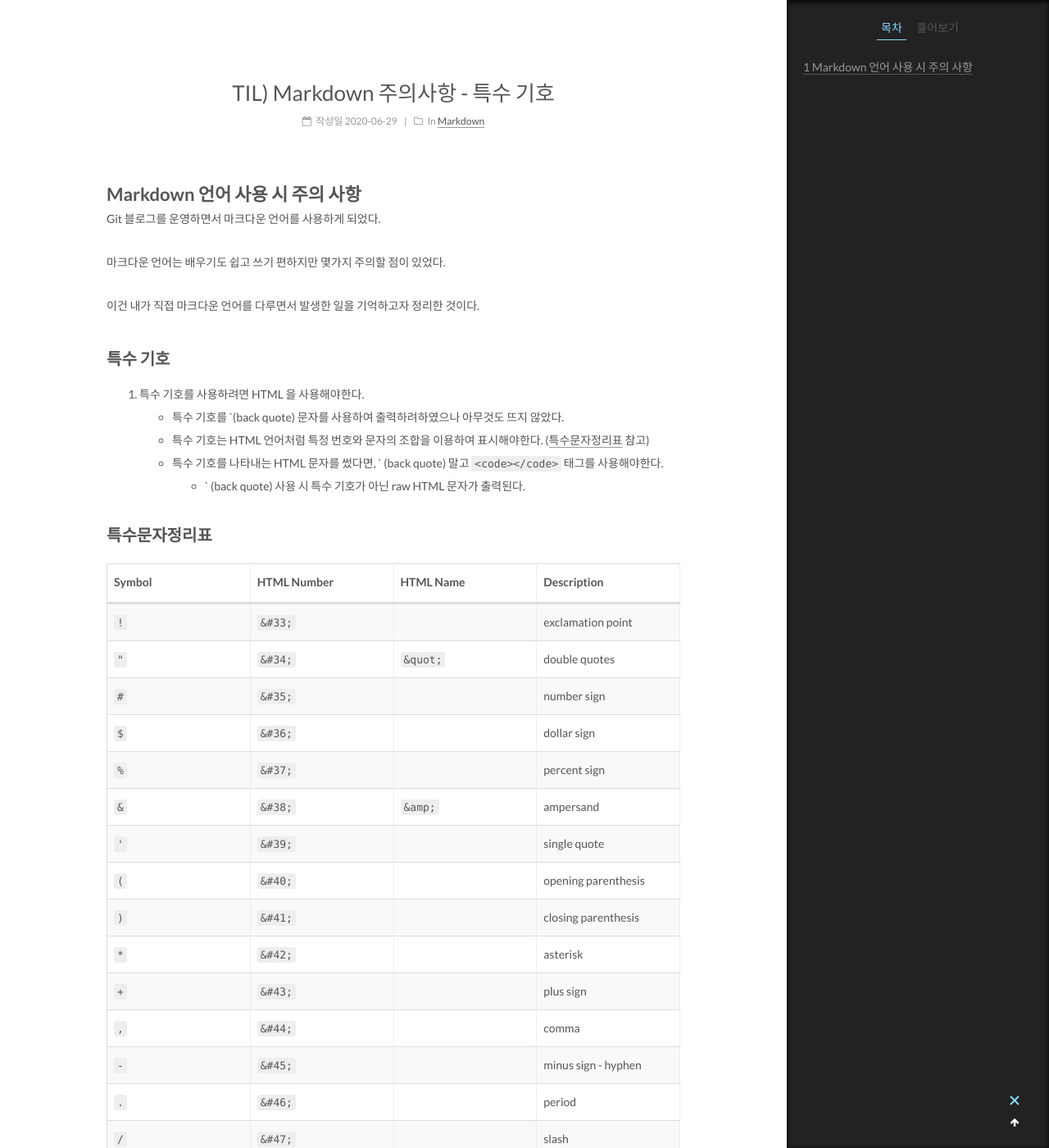
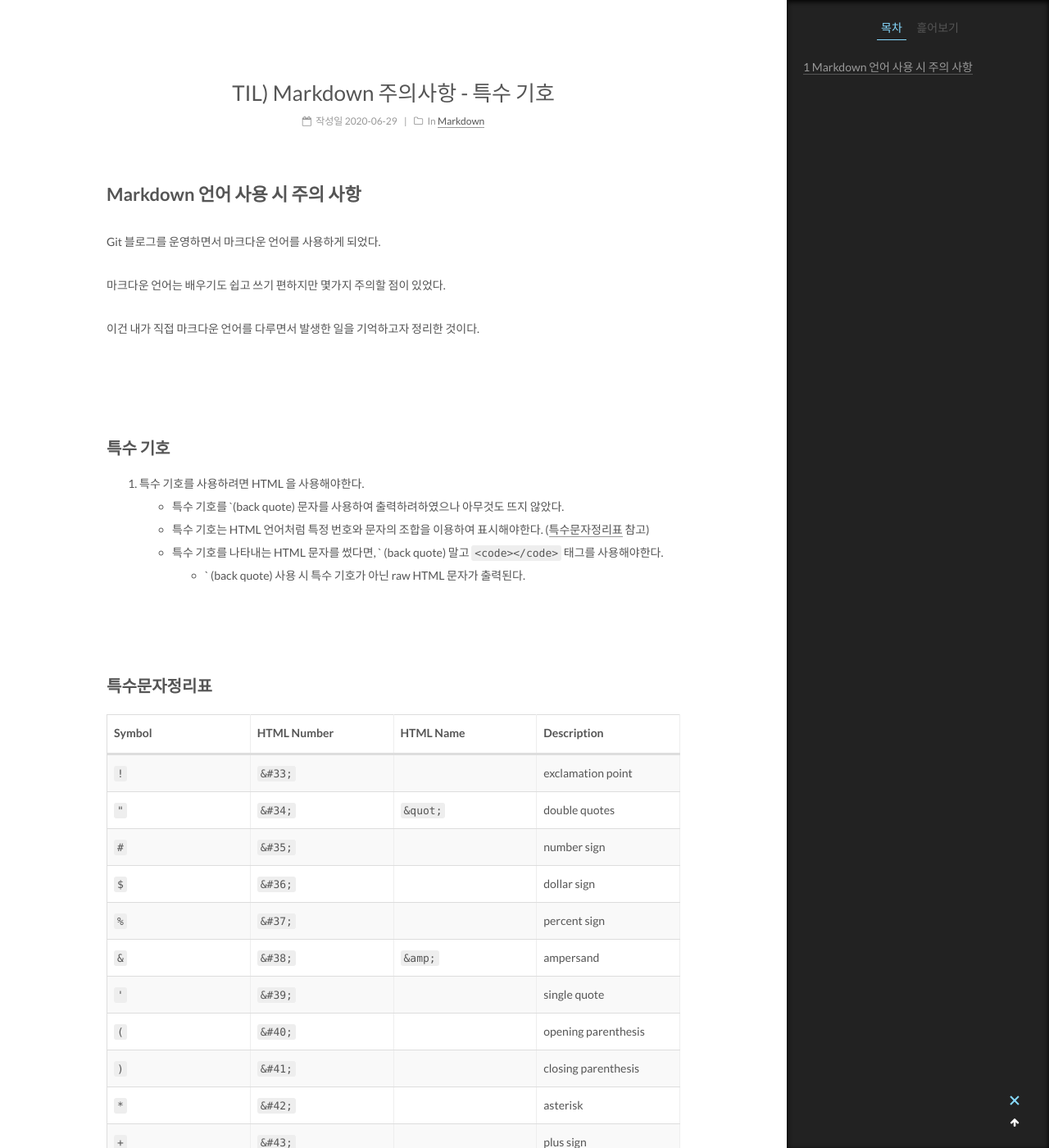
Before and after one commit to doozi316/doozi316.github.io, a Jekyll site: the page built from _posts/2020-06-29-MD1.md, in a window 1280 px wide and 1400 px high, scrolled down 247 px. Shown: the whole window at 82% size. Built offline with Jekyll 4.4.1, drawn with Linux system fonts in a browser that asks for light colours.

Commit message:
br, 오타 수정

```diff
--- a/_posts/2020-06-29-MD1.md
+++ b/_posts/2020-06-29-MD1.md
@@ -18,12 +18,15 @@ excerpt: "Markdown 언어를 다루면서 헤맸던 부분을 정리해보았다
 
 # Markdown 언어 사용 시 주의 사항
 
-
+<br/>
 Git 블로그를 운영하면서 마크다운 언어를 사용하게 되었다.
 
 마크다운 언어는 배우기도 쉽고 쓰기 편하지만 몇가지 주의할 점이 있었다.
 
 이건 내가 직접 마크다운 언어를 다루면서 발생한 일을 기억하고자 정리한 것이다.
+
+<br/>
+<Br/>
 
 ## 특수 기호
 
@@ -33,6 +36,8 @@ Git 블로그를 운영하면서 마크다운 언어를 사용하게 되었다.
     - 특수 기호를 나타내는 HTML 문자를 썼다면, ` (back quote) 말고 ``<code></code>`` 태그를 사용해야한다.
         - ` (back quote) 사용 시 특수 기호가 아닌 raw HTML 문자가 출력된다.
 
+<br/>
+<Br/>
 
 
 ## 특수문자정리표
@@ -77,6 +82,6 @@ Git 블로그를 운영하면서 마크다운 언어를 사용하게 되었다.
 <br/>
 <br/>
 <br/>
-[참조]
-<https://ccambo.blogspot.com/2017/04/markdown_5.html> </br/>
+[참조] <br/>
+<https://ccambo.blogspot.com/2017/04/markdown_5.html> </br>
 <https://ascii.cl/htmlcodes.htm>
```
